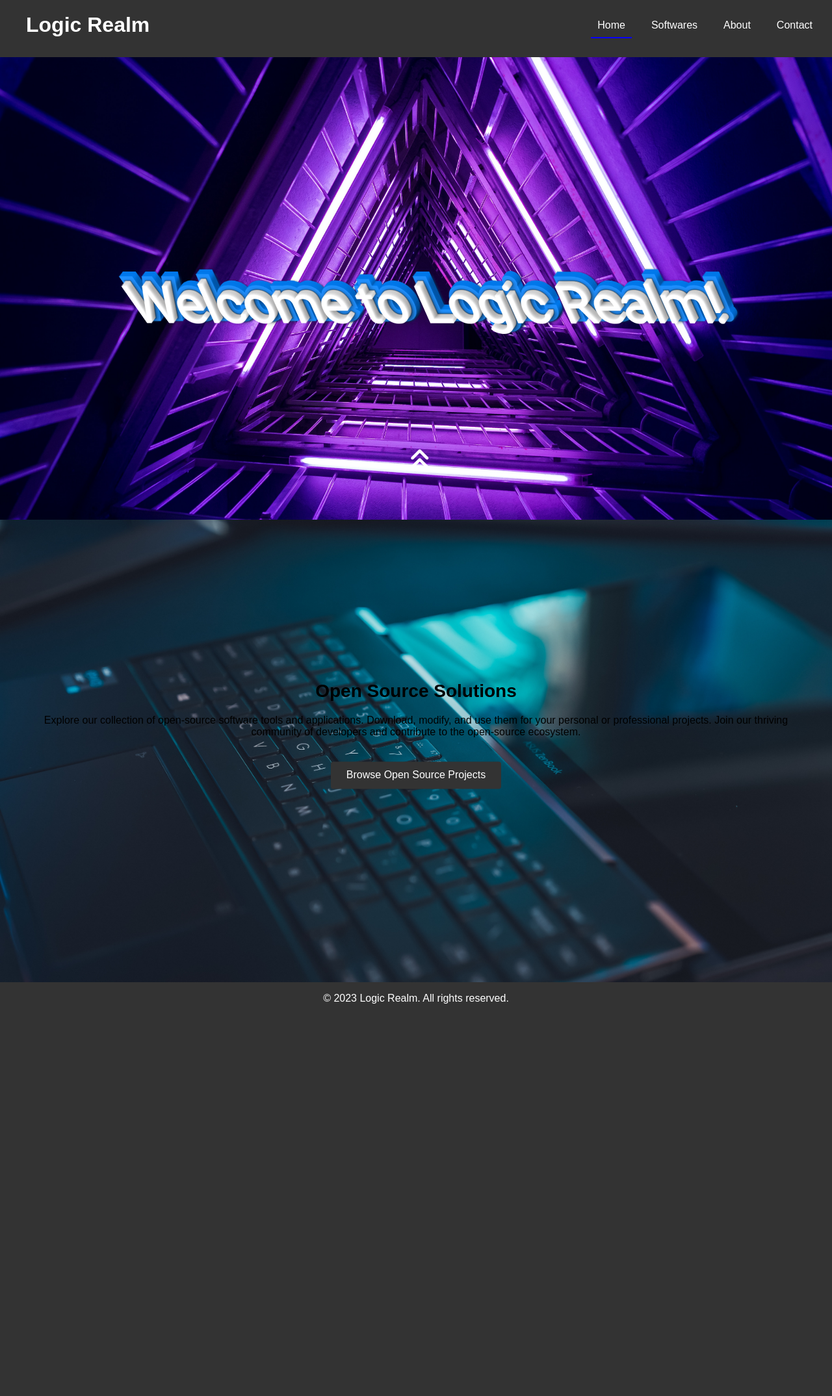
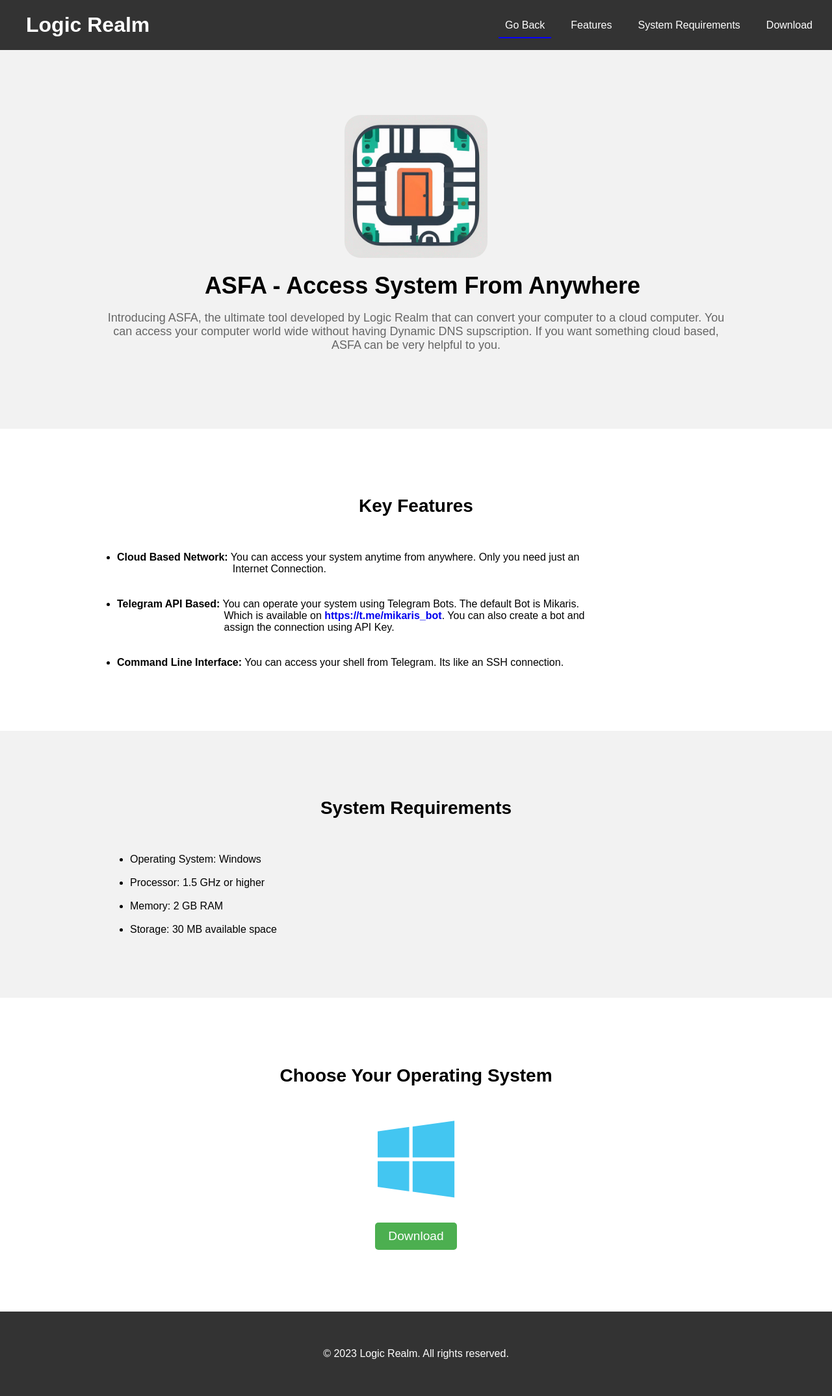
Before and after one commit to masterweb801/Logic-Realm, a PHP site: page /asfa/index.html in a window 1280 px wide; the page is wider, and only the part inside the window is pictured. Shown: that part at 65% size. Before the commit the page ends 1545 px from the top of that part, so only its background shows below. Run offline with PHP 8.4, Linux system fonts and the light colour scheme; some libraries are stand-ins or nearby versions.

Commit message:
Added ASFA on the website

```diff
--- /dev/null
+++ b/asfa/index.html
@@ -0,0 +1,112 @@
+<!DOCTYPE html>
+<html>
+
+<head>
+    <meta charset="UTF-8">
+    <meta name="viewport" content="width=device-width, initial-scale=1.0">
+    <title>HiFied | Logic Realm</title>
+    <link rel="stylesheet" type="text/css" href="style.css">
+    <link rel="icon" type="image/x-icon" href="../img/icon.ico">
+    <script src="../script.js" defer></script>
+    <script src="https://kit.fontawesome.com/171e689b28.js" crossorigin="anonymous"></script>
+</head>
+
+<body>
+    <header>
+        <div class="cont">
+            <h1>Logic Realm</h1>
+            <div class="menu-toggle">
+                <input type="checkbox">
+                <span></span>
+                <span></span>
+                <span></span>
+            </div>
+            <nav>
+                <ul>
+                    <li><a class="active" href="../all-apps.html">Go Back</a></li>
+                    <li><a href="#features">Features</a></li>
+                    <li><a href="#system-requirements">System Requirements</a></li>
+                    <li><a href="#download">Download</a></li>
+                </ul>
+            </nav>
+        </div>
+    </header>
+
+    <section id="hero">
+        <div class="container">
+            <label class="main-icon">
+                <img src="../img/asfa.png" alt="HiFied Icon" />
+            </label><br><br>
+            <h1>ASFA - Access System From Anywhere</h1>
+            <p>
+                Introducing ASFA, the ultimate tool developed by Logic Realm that can convert your computer to a cloud
+                computer.
+                You can access your computer world wide without having Dynamic DNS supscription. If you want something
+                cloud based,
+                ASFA can be very helpful to you.
+            </p>
+        </div>
+    </section>
+
+    <section id="features">
+        <div class="container">
+            <h2>Key Features</h2><br>
+            <ul>
+                <li><b>Cloud Based Network:</b> You can access your system anytime from anywhere. Only you need just
+                    an<br>
+                    &nbsp;&nbsp;&nbsp;&nbsp;&nbsp;&nbsp;&nbsp;&nbsp;&nbsp;&nbsp;&nbsp;&nbsp;&nbsp;&nbsp;&nbsp;&nbsp;
+                    &nbsp;&nbsp;&nbsp;&nbsp;&nbsp;&nbsp;&nbsp;&nbsp;&nbsp;&nbsp;&nbsp;&nbsp;&nbsp;&nbsp;&nbsp;&nbsp;
+                    &nbsp;&nbsp;&nbsp;&nbsp;&nbsp;
+                    Internet Connection.</li><br><br>
+                <li><b>Telegram API Based:</b> You can operate your system using Telegram Bots. The default Bot is
+                    Mikaris.<br>
+                    &nbsp;&nbsp;&nbsp;&nbsp;&nbsp;&nbsp;&nbsp;&nbsp;&nbsp;&nbsp;&nbsp;&nbsp;&nbsp;&nbsp;&nbsp;&nbsp;
+                    &nbsp;&nbsp;&nbsp;&nbsp;&nbsp;&nbsp;&nbsp;&nbsp;&nbsp;&nbsp;&nbsp;&nbsp;&nbsp;&nbsp;&nbsp;&nbsp;
+                    &nbsp;&nbsp;
+                    Which is available on <b><a href="https://t.me/mikaris_bot">https://t.me/mikaris_bot</a></b>. You
+                    can also create a bot and<br>
+                    &nbsp;&nbsp;&nbsp;&nbsp;&nbsp;&nbsp;&nbsp;&nbsp;&nbsp;&nbsp;&nbsp;&nbsp;&nbsp;&nbsp;&nbsp;&nbsp;
+                    &nbsp;&nbsp;&nbsp;&nbsp;&nbsp;&nbsp;&nbsp;&nbsp;&nbsp;&nbsp;&nbsp;&nbsp;&nbsp;&nbsp;&nbsp;&nbsp;
+                    &nbsp;&nbsp;
+                    assign the connection using API Key.</li>
+                <br><br>
+                <li><b>Command Line Interface:</b> You can access your shell from Telegram. Its like an SSH connection.
+                </li>
+            </ul>
+        </div>
+    </section>
+
+    <section id="system-requirements">
+        <div class="container">
+            <h2>System Requirements</h2><br>
+            <ul>
+                <li>Operating System: Windows</li><br>
+                <li>Processor: 1.5 GHz or higher</li><br>
+                <li>Memory: 2 GB RAM</li><br>
+                <li>Storage: 30 MB available space</li>
+            </ul>
+        </div>
+    </section>
+
+    <section id="download">
+        <div class="container">
+            <h2>Choose Your Operating System</h2>
+            <div class="icons">
+                <a href="https://github.com/masterweb801/ASFA/releases/download/v1.2.1/ASFA.by.Logic.Realm.msi"
+                    target="_blank">
+                    <i class="fa fa-windows"></i>
+                    <span>Download</span>
+                </a>
+            </div>
+        </div>
+    </section>
+
+    <footer>
+        <div class="container">
+            <p>&copy; 2023 Logic Realm. All rights reserved.</p>
+        </div>
+    </footer>
+
+</body>
+
+</html>
--- /dev/null
+++ b/asfa/style.css
@@ -0,0 +1,262 @@
+/* style.css */
+
+/* General Styling */
+body {
+    font-family: Arial, sans-serif;
+    margin: 0;
+    padding: 0;
+}
+
+.container {
+    max-width: 960px;
+    margin: 0 auto;
+    padding: 20px;
+}
+
+h1,
+h2,
+p {
+    text-align: center;
+}
+
+a {
+    text-decoration: none;
+}
+
+.cont {
+    display: flex;
+    align-items: center;
+    justify-content: space-between;
+    padding: 20px;
+    flex: 1;
+}
+
+header {
+    background-color: #333;
+    color: #fff;
+}
+
+h1 {
+    margin: 0;
+    margin-left: 20px;
+}
+
+nav {
+    display: flex;
+    align-items: center;
+}
+
+nav ul {
+    list-style-type: none;
+    margin: 0;
+    padding: 0;
+    display: flex;
+}
+
+nav ul li {
+    margin-left: 20px;
+}
+
+nav ul li a {
+    color: #fff;
+    text-decoration: none;
+    padding: 10px;
+    border-bottom: 2px solid transparent;
+    transition: border-bottom-color 0.3s ease;
+}
+
+nav ul li a:hover,
+nav ul li a.active {
+    border-bottom-color: rgb(8, 0, 255);
+}
+
+/* Active Animation */
+@keyframes activeAnimation {
+    0% {
+        transform: scale(1);
+    }
+
+    50% {
+        transform: scale(1.2);
+    }
+
+    100% {
+        transform: scale(1);
+    }
+}
+
+nav ul li a.active {
+    animation: activeAnimation 0.5s ease-in-out;
+}
+
+.menu-toggle {
+    display: none;
+    cursor: pointer;
+    margin-left: 10px;
+    z-index: 9999;
+}
+
+.menu-toggle input {
+    display: none;
+}
+
+.menu-toggle span {
+    display: block;
+    height: 3px;
+    width: 25px;
+    background-color: #fff;
+    margin-bottom: 5px;
+    transition: background-color 0.3s ease;
+}
+
+/* Responsive Navigation */
+@media (max-width: 768px) {
+    .cont {
+        flex-wrap: wrap;
+    }
+
+    .menu-toggle {
+        display: block;
+    }
+
+    nav {
+        width: 100%;
+        flex-direction: column;
+        align-items: center;
+        overflow: hidden;
+        max-height: 0;
+        transition: max-height 0.3s ease-out;
+    }
+
+    nav.open {
+        max-height: 800px;
+        /* Adjust the maximum height as needed */
+    }
+
+    nav ul {
+        flex-direction: column;
+        align-items: center;
+    }
+
+    nav ul li {
+        margin-left: 0;
+        margin-bottom: 30px;
+    }
+
+    nav ul li:first-child {
+        margin-top: 50px;
+    }
+
+    nav ul li a {
+        padding: 5px;
+        border-bottom: none;
+    }
+}
+
+/* Hero Section */
+#hero {
+    background-color: #f2f2f2;
+    padding: 80px 0;
+}
+
+#hero .container {
+    text-align: center;
+}
+
+#hero .container .main-icon img {
+    height: 220px;
+    border-radius: 25px;
+}
+
+#hero h1 {
+    margin-top: 0;
+    font-size: 36px;
+}
+
+#hero p {
+    font-size: 18px;
+    color: #666;
+}
+
+/* Features Section */
+#features {
+    padding: 60px 0;
+}
+
+#features h2 {
+    margin-bottom: 20px;
+    font-size: 28px;
+}
+
+#features ul {
+    list-style-type: disc;
+    padding-left: 20px;
+}
+
+/* System Requirements Section */
+#system-requirements {
+    background-color: #f2f2f2;
+    padding: 60px 0;
+}
+
+#system-requirements h2 {
+    margin-bottom: 20px;
+    font-size: 28px;
+}
+
+/* Download Section */
+#download {
+    padding: 60px 0;
+}
+
+#download h2 {
+    margin-bottom: 20px;
+    font-size: 28px;
+}
+
+.icons {
+    display: flex;
+    justify-content: center;
+    align-items: center;
+    flex-wrap: wrap;
+    margin-top: 30px;
+}
+
+.icons a {
+    display: flex;
+    flex-direction: column;
+    align-items: center;
+    text-decoration: none;
+    color: #333;
+    margin: 15px;
+}
+
+.icons i {
+    font-size: 135px;
+    color: rgb(67, 198, 241);
+    margin-bottom: 30px;
+}
+
+.icons span {
+    padding: 10px 20px;
+    background-color: #4CAF50;
+    color: #fff;
+    border: none;
+    border-radius: 5px;
+    font-size: 1.2rem;
+    cursor: pointer;
+    transition: background-color 0.3s;
+    text-decoration: none;
+}
+
+.icons span:hover {
+    background-color: #3e8e41;
+}
+
+/* Footer */
+footer {
+    background-color: #333;
+    color: #fff;
+    padding: 20px;
+    text-align: center;
+}
--- a/contact.php
+++ b/contact.php
@@ -36,10 +36,8 @@
                 <ul>
                     <li><a href="index.html">Home</a></li>
                     <li><a href="all-apps.html">Softwares</a></li>
-                    <li><a href="https://skillfolio.rf.gd/" target="_blank">About</a></li>
+                    <li><a href="https://www.skillfolio.rf.gd/" target="_blank">About</a></li>
                     <li><a class="active" href="#">Contact</a></li>
-                    <li><a href="clients/index.php">Clients</a></li>
-                    <li><a href="freelancers/index.php">Freelancers</a></li>
                 </ul>
             </nav>
         </div>
--- a/index.html
+++ b/index.html
@@ -29,7 +29,7 @@
                 <ul>
                     <li><a class="active" href="#">Home</a></li>
                     <li><a href="all-apps.html">Softwares</a></li>
-                    <li><a href="https://skillfolio.rf.gd/" target="_blank">About</a></li>
+                    <li><a href="https://www.skillfolio.rf.gd/" target="_blank">About</a></li>
                     <li><a href="contact.php">Contact</a></li>
                 </ul>
             </nav>
```
Also changed, not shown: all-apps.html (+8 -3 lines), img/asfa.png (added).
